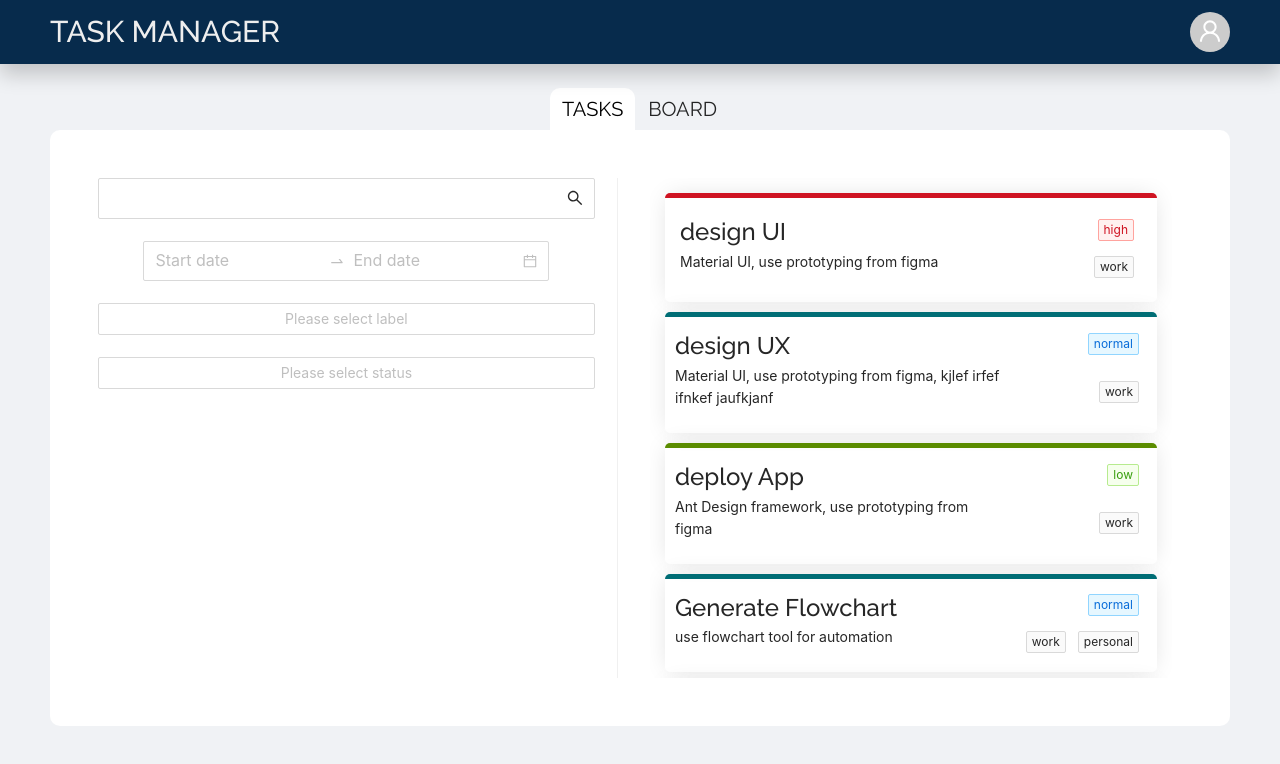
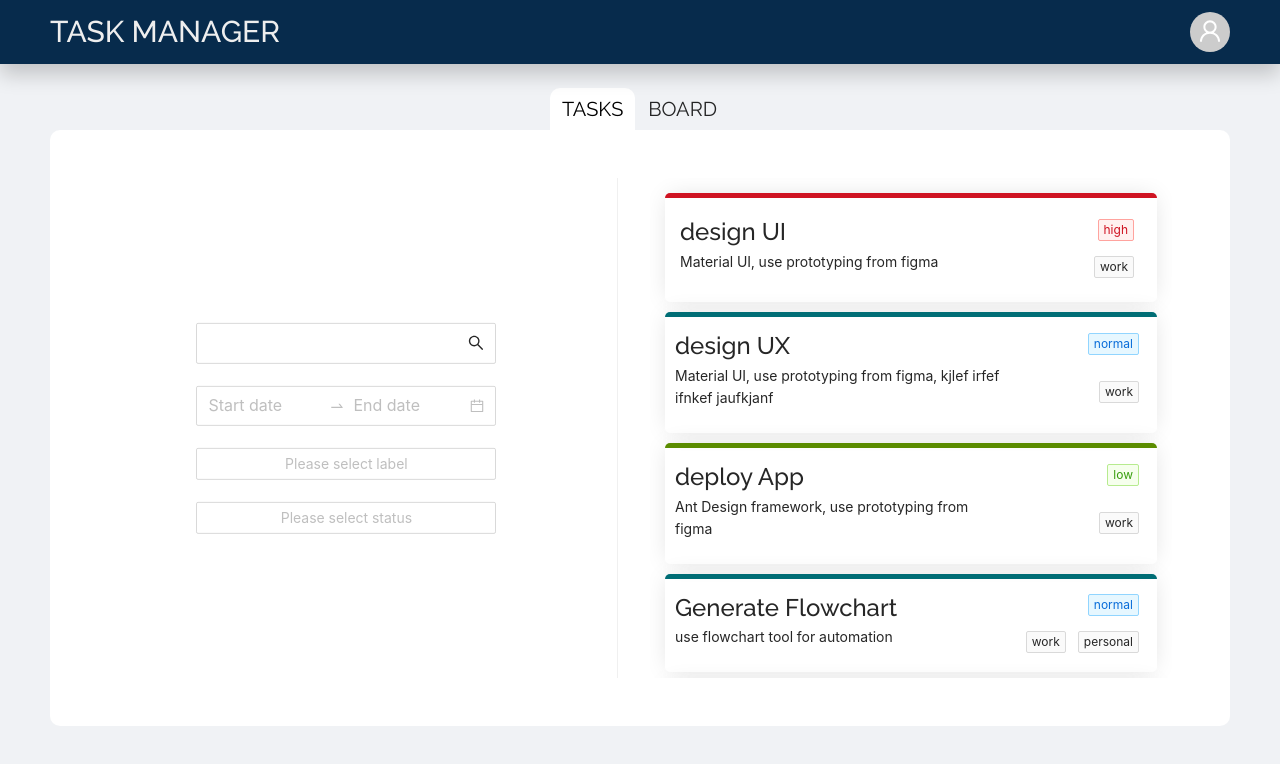
Before and after one commit to virajrg108/todo-app, a React (Create React App) app in the folder client/: page /home in a window 1280 px wide. Shown: the top 764 px of the page. Built offline with nearby package versions, Linux system fonts and the light colour scheme.

Commit message:
working on filters

```diff
--- a/client/src/components/Home/tasks.jsx
+++ b/client/src/components/Home/tasks.jsx
@@ -47,8 +47,9 @@ class Tasks extends React.Component {
 		const Todos = 'dsf';
 		return (
 			<Row className="tasks" >
-				<Col span={11} className="filters">
-					<Input className="search-input" size="large" suffix={<SearchOutlined />} />
+				<Col span={11} className="filters-wrapper">
+					<div className="filters">
+						<Input size="large" suffix={<SearchOutlined />} className="search-input" />
 						<br /><br />
 						<RangePicker onChange={this.dateChange} size="large" value={this.state.rangeDate} />
 						<br /><br />
@@ -71,6 +72,7 @@ class Tasks extends React.Component {
 						>
 							{Status}
 						</Select>
+					</div>
 				</Col>
 				<Divider type="vertical" className="divider" />
 				<Col span={12} className="todos">
@@ -84,12 +86,12 @@ class Tasks extends React.Component {
 							return <div className="card" style={todo.priority == 'high' ? { borderTop: '5px solid #cf1322' } : todo.priority == 'normal' ? { borderTop: '5px solid #006d75' } : { borderTop: '5px solid #5b8c00' }} title={todo.name}>
 								<div className="card-row">
 									<p className="card-title">{todo.name}</p>
-									<div className="card-badge"><Tag color={todo.priority=='high'?'red':todo.priority=='normal'?'blue':'green'}>{todo.priority}</Tag></div>
+									<div className="card-badge"><Tag color={todo.priority == 'high' ? 'red' : todo.priority == 'normal' ? 'blue' : 'green'}>{todo.priority}</Tag></div>
 								</div>
 								<div className="card-row">
 									<p className="card-desc">{todo.desc}</p>
 									<div className="card-badge">
-										{todo.label.map(function(l) {
+										{todo.label.map(function (l) {
 											return <Tag>{l}</Tag>
 										})}
 									</div>
--- a/client/src/components/Home/tasks.scss
+++ b/client/src/components/Home/tasks.scss
@@ -9,8 +9,21 @@
 	.divider {
 		height: unset !important;
 	}
-	.filters {
-		height: 100%;
+	.filters-wrapper {
+		position: relative;
+		.filters {
+			min-width: 300px;
+			position: absolute;
+			top: 50%;
+			left: 50%;
+			transform: translate(-50%, -50%);
+			.select-input {
+				border: none !important;
+				// -webkit-box-shadow: 0px 0px 11px -2px rgba(170, 170, 170, 1);
+				// -moz-box-shadow: 0px 0px 11px -2px rgba(170, 170, 170, 1);
+				// box-shadow: 0px 0px 11px -2px rgba(170, 170, 170, 1);
+			}
+		}
 	}
 	.todos {
 		height: 500px;
```
Lines whose indentation alone changed are shown as unchanged.
